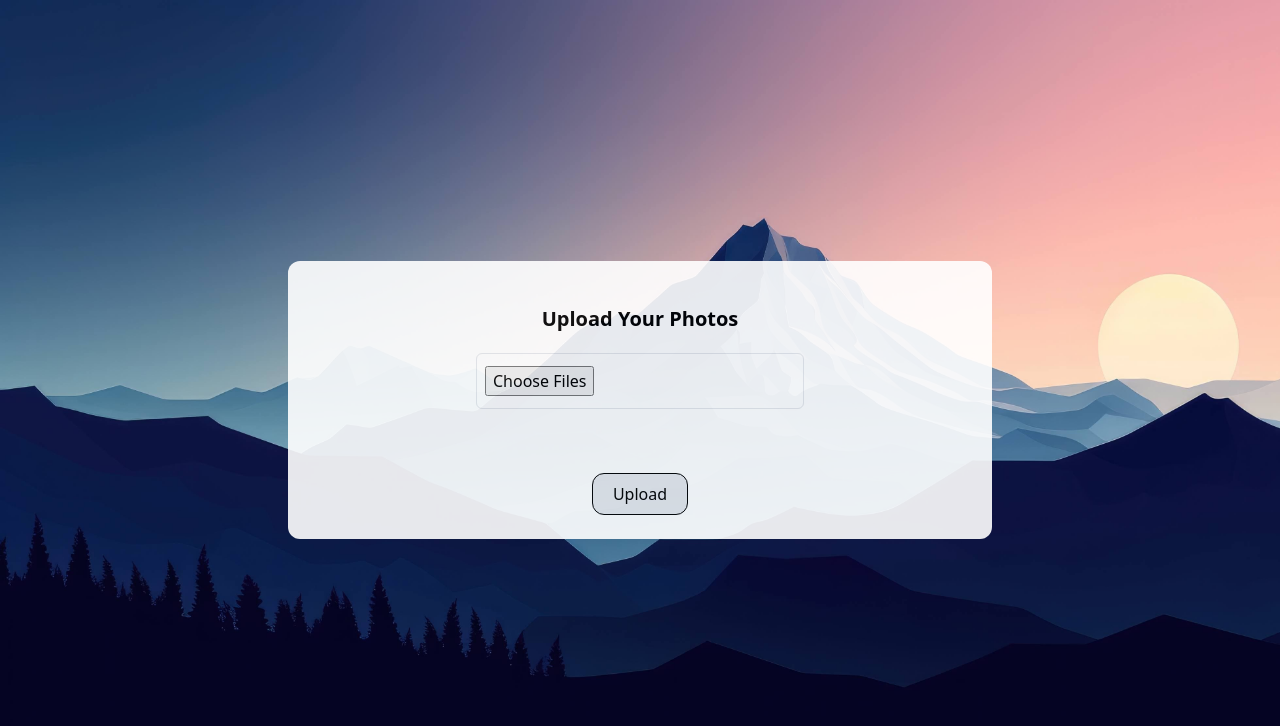
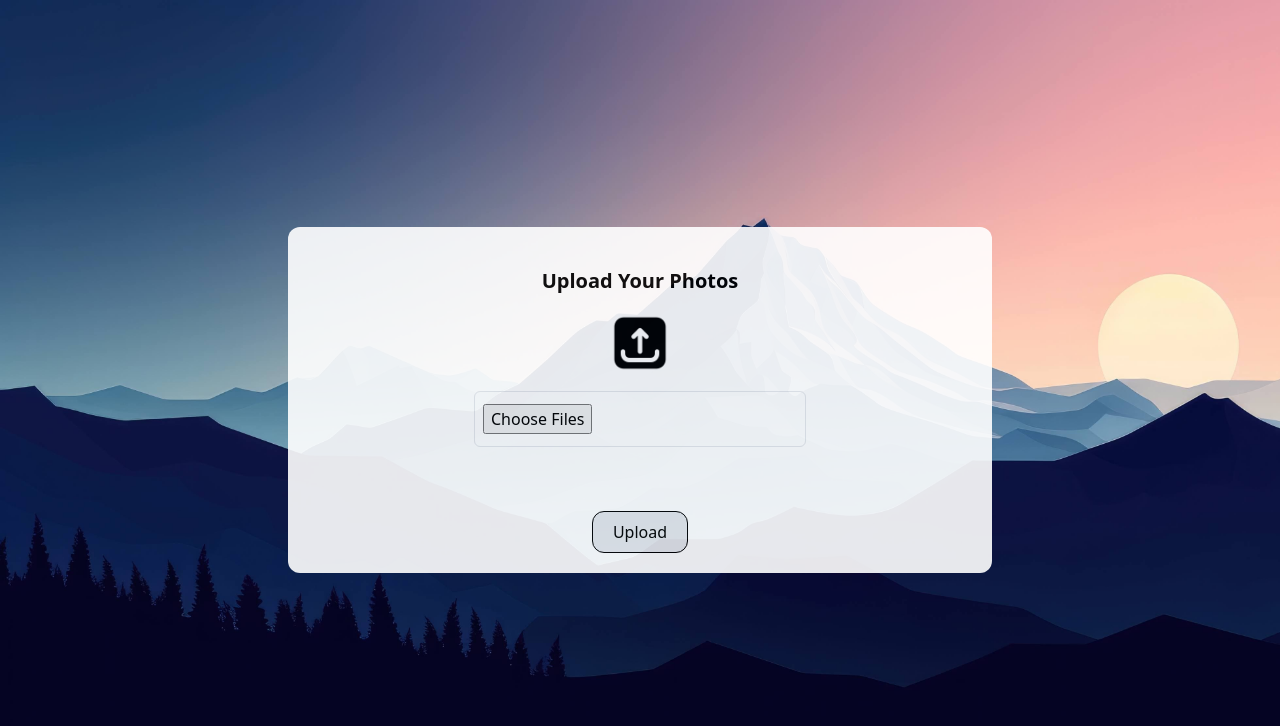
Before and after one commit to ALI-HUP/PicUp-website, a Next.js app: page /headers/your-photos in a window 1280 px wide. Shown: the top 726 px of the page. Built offline with nearby package versions, Linux system fonts and the light colour scheme.

Commit message:
add upload icon

```diff
--- a/app/headers/your-photos/page.tsx
+++ b/app/headers/your-photos/page.tsx
@@ -1,6 +1,8 @@
 "use client";
 
 import React, { useState } from "react";
+import Image from "next/image";
+import Upload from "@/public/svg/upload_7078851.png"
 
 const YourPhotos = () => {
   const [imagePreviews, setImagePreviews] = useState([]);
@@ -28,14 +30,17 @@ const YourPhotos = () => {
 
   return (
     <div className="flex justify-center items-center min-h-screen">
-      <div className="bg-white opacity-90 rounded-xl w-[55%] p-6">
-        <h2 className="text-center text-xl text-black font-extrabold m-5">
-          Upload Your Photos
-        </h2>
+      <div className="bg-white opacity-90 rounded-xl w-[55%] p-5">
 
-        <div className="flex flex-col gap-5 items-center">
+        <div className="flex flex-col justify-center items-center">
+          <h2 className="text-xl text-black font-extrabold m-5">
+            Upload Your Photos
+          </h2>
+          <Image src={Upload} alt="Upload file" className="mb-5 w-14"/>
+        </div>
+
+        <form className="flex flex-col gap-5 items-center">
           <div className="flex justify-center items-center w-full gap-5">
-            {/* File input */}
             <input
               type="file"
               accept="image/*"
@@ -62,7 +67,7 @@ const YourPhotos = () => {
               Upload
             </button>
           </div>
-        </div>
+        </form>
       </div>
     </div>
   );
```
Also changed, not shown: public/svg/upload_7078851.png (added).
